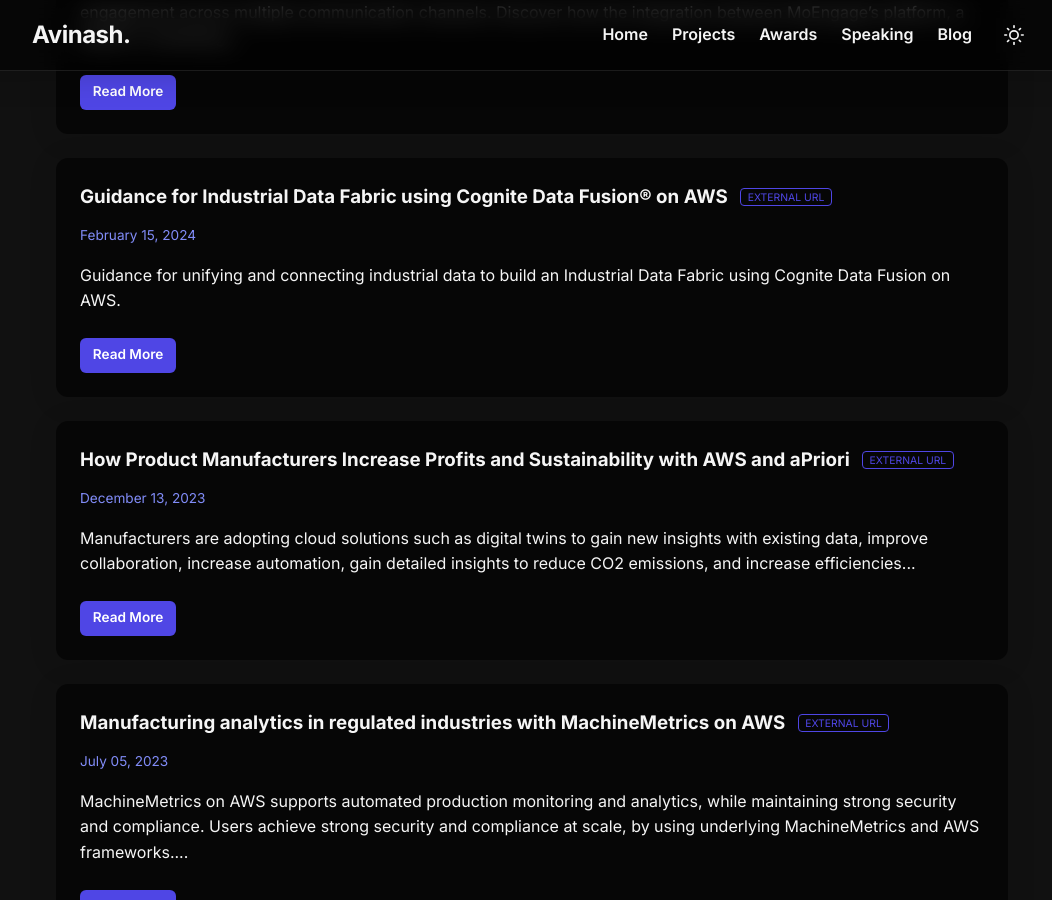
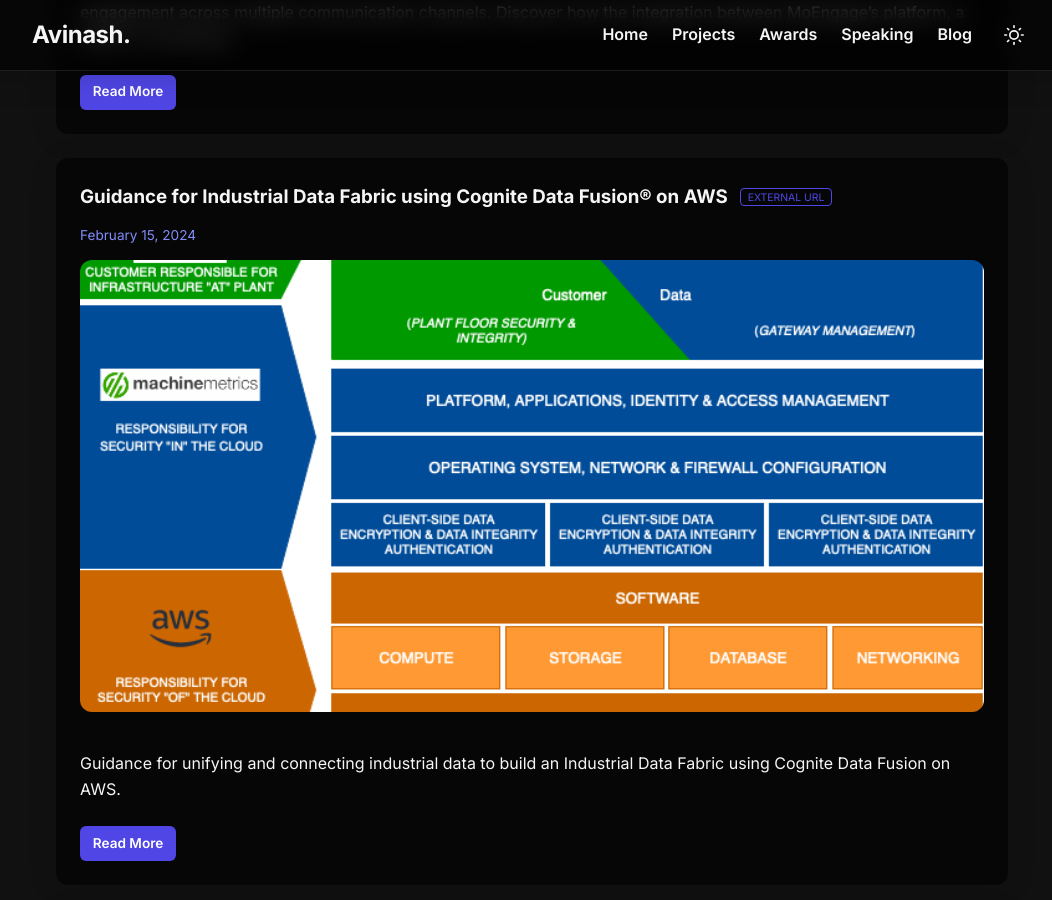
Before and after one commit to avenkatagiri/avenkatagiri.github.io, a Jekyll site: the page built from blog.md, in a window 1280 px wide and 900 px high, scrolled down 674 px. Shown: the whole window, without its empty margins (108-1160 px from the left). Built offline with Jekyll 4.4.1, drawn with Linux system fonts in a browser that asks for light colours.

```diff
--- a/blog.md
+++ b/blog.md
@@ -21,6 +21,9 @@ title: Blog
       </a>
     </h3>
     <p style="color: var(--color-primary-light); font-size: 0.85rem; margin-bottom: 0.8rem;">{{ post.date | date: "%B %d, %Y" }}</p>
+    {% if post.image %}
+    <img src="{{ post.image | relative_url }}" alt="{{ post.title }}" style="width:100%; border-radius:12px; margin-bottom: 1rem; object-fit: cover; aspect-ratio: 2/1;" onerror="this.style.display='none'"/>
+    {% endif %}
     <p>{{ post.excerpt | strip_html | truncatewords: 30 }}</p>
     <a href="{{ target_url }}" class="btn" style="margin-top: 0.5rem; font-size: 0.85rem; padding: 0.4rem 0.8rem;" {% if post.external_url %}target="_blank"{% endif %}>Read More</a>
   </article>
```
Also changed, not shown: _posts/2024-02-15-cognite-data-fusion-aws.md (+1 -0 lines), _posts/2023-07-05-machinemetrics-aws.md (line endings or trailing spaces), _posts/2023-12-13-apriori-aws-manufacturing.md (line endings or trailing spaces), _posts/2025-06-25-moengage-aws-customer-engagement.md (line endings or trailing spaces), _posts/2026-01-20-amazon-connect-moengage.md (line endings or trailing spaces), assets/img/blogs/2023-07-05-machinemetrics-aws.png (added), assets/img/blogs/2023-12-13-apriori-aws-manufacturing.png (added), assets/img/blogs/2024-02-15-cognite-data-fusion-aws.png (added), assets/img/blogs/2025-06-25-moengage-aws-customer-engagement.png (added), assets/img/blogs/2026-01-20-amazon-connect-moengage.png (added), 1 other file.
